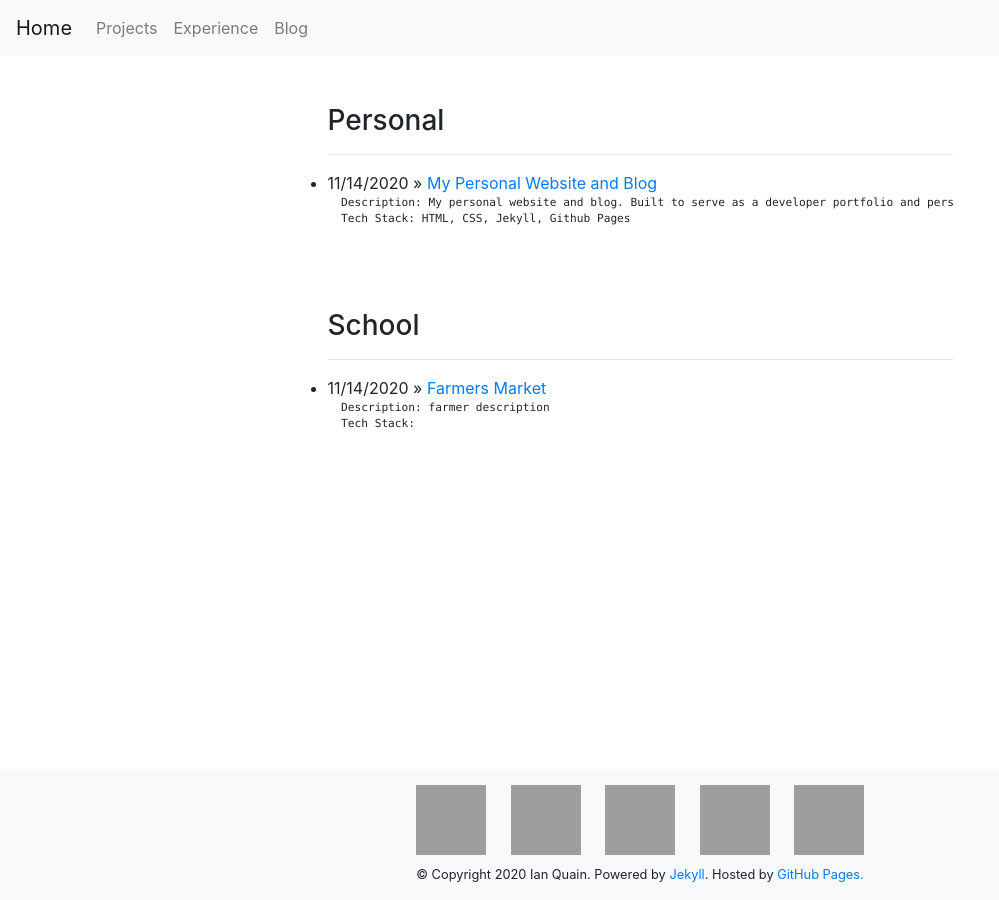
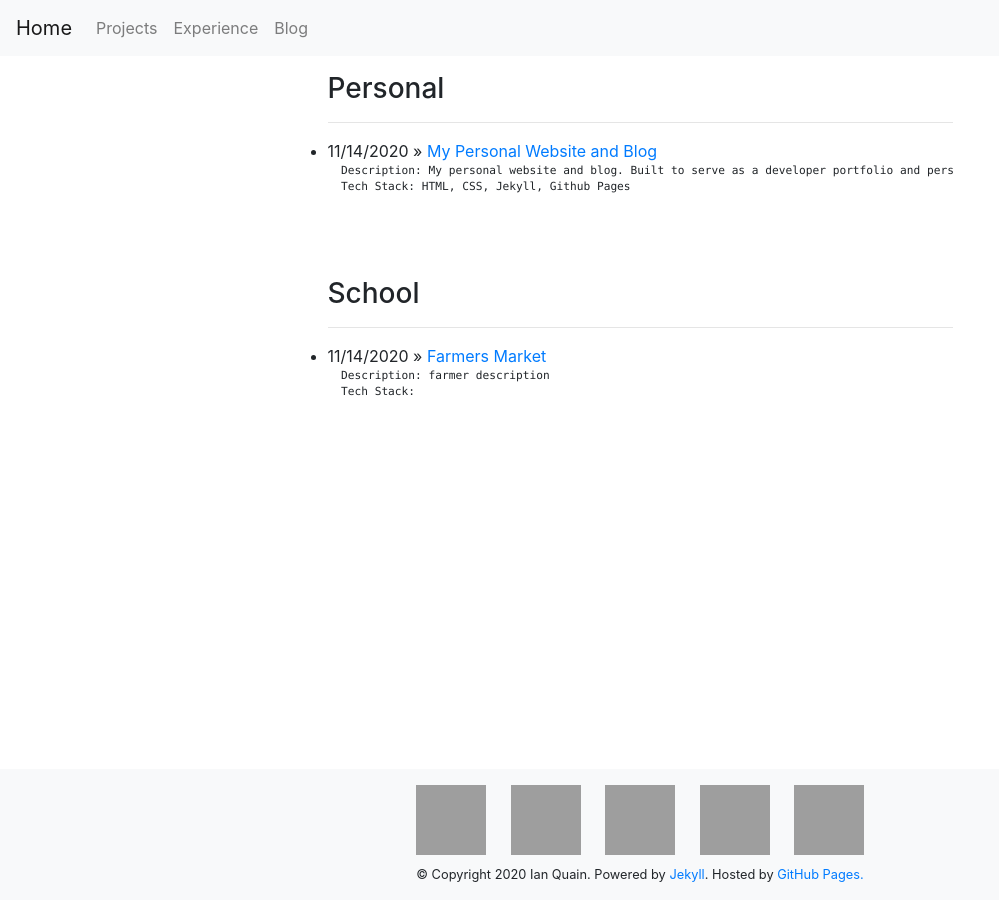
Before and after one commit to quaini/deprecated-personal-website, a Jekyll site: the page built from projects.html, in a window 1280 px wide. Shown: the whole page, without its empty margins (0-999 px from the left). Built offline with Jekyll 4.4.1, drawn with Linux system fonts in a browser that asks for light colours; grey boxes are pictures that could not be loaded.

Commit message:
fix navbar break

```diff
--- a/_includes/navbar.html
+++ b/_includes/navbar.html
@@ -30,6 +30,7 @@
                 </ul>
             </div>
         </nav>
-        <br></br>
     </body>
+
+    <p></p>
 </html>
```
